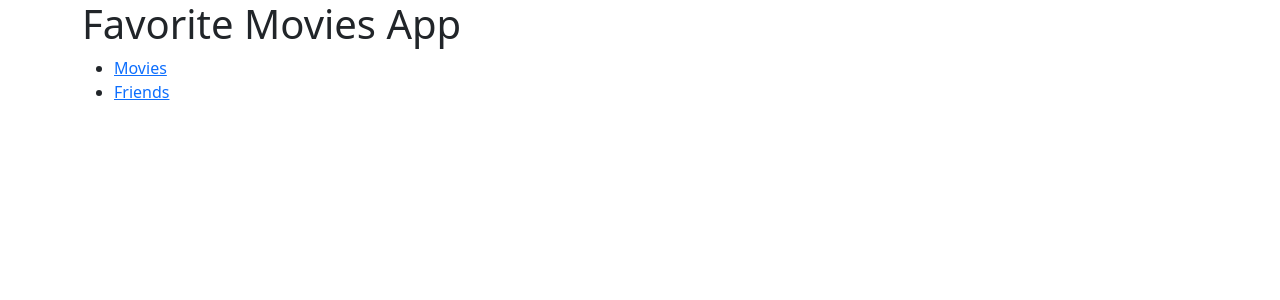
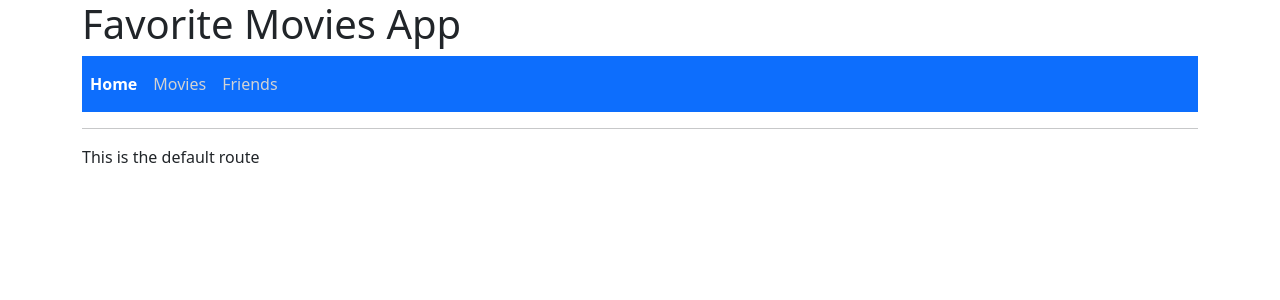
Before and after one commit to speedingplanet/favorite-movies-app, a React (Create React App) app: page / in a window 1280 px wide. Shown: the top 300 px of the page. Built offline with nearby package versions, Linux system fonts and the light colour scheme; no server answers.

Commit message:
Friends and movies

```diff
--- a/src/App.tsx
+++ b/src/App.tsx
@@ -1,7 +1,8 @@
-import React, { useState } from 'react';
+import React from 'react';
 import MoviesManager from './movies/MoviesManager';
 import FriendsManager from './friends/FriendsManager';
-import { Link, Route, Routes } from 'react-router-dom';
+import { Route, Routes } from 'react-router-dom';
+import NavbarWithLayout from './common/NavbarWithLayout';
 
 function App() {
   return (
@@ -11,30 +12,24 @@ function App() {
           <h1>Favorite Movies App</h1>
         </header>
       </div>
-      <div className="row">
-        <div className="col-2">
-          <ul>
-            <li>
-              <Link to="movies">Movies</Link>
-            </li>
-            <li>
-              <Link to="friends">Friends</Link>
-            </li>
-          </ul>
-        </div>
-        <div className="col">
       <Routes>
         <Route
-              path="movies"
-              element={<MoviesManager />}
+          path="/"
+          element={<NavbarWithLayout />}>
+          <Route
+            index
+            element={<div>This is the default route</div>}
           />
           <Route
             path="friends"
             element={<FriendsManager />}
           />
+          <Route
+            path="movies"
+            element={<MoviesManager />}
+          />
+        </Route>
       </Routes>
-        </div>
-      </div>
     </main>
   );
 }
```
Lines whose indentation alone changed are shown as unchanged.
